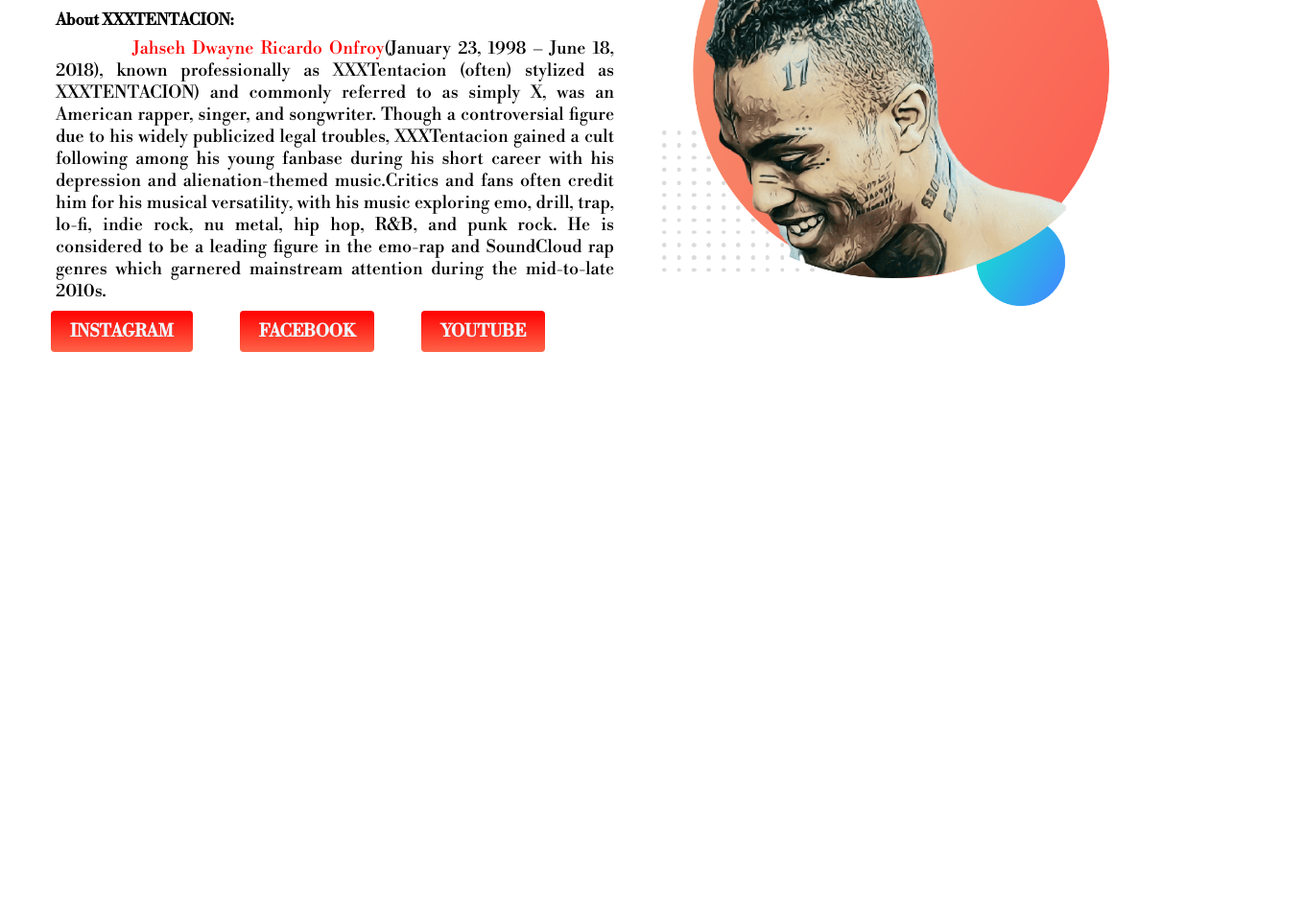
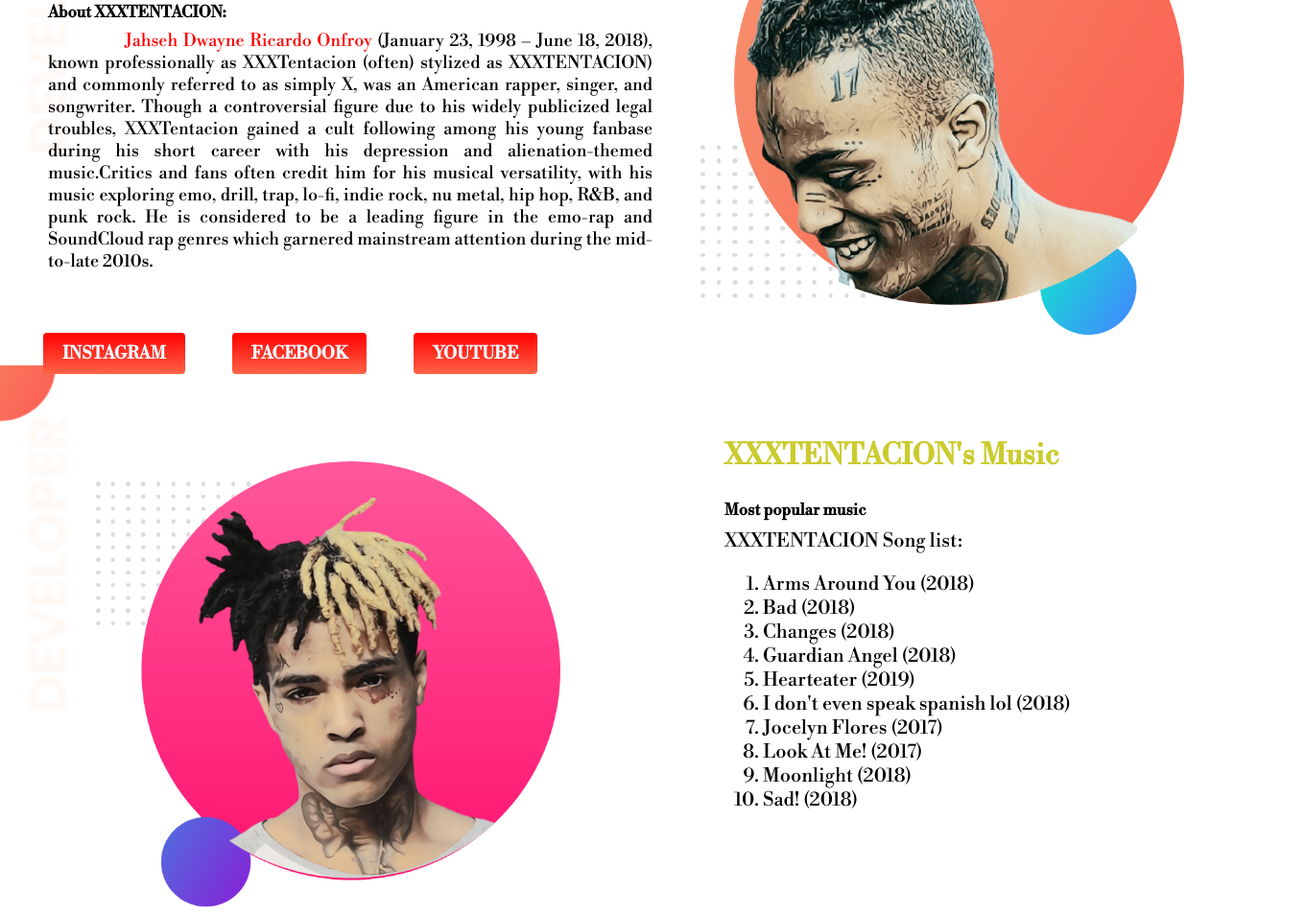
Before and after one commit to Majharul-slam/first_assignment, a plain HTML site: page index.html in a window 1280 px wide. Shown: the part 201-1154 px from the top of the page at 96% size, 1360 px wide, since content can reach past the window. Before the commit the page ends 800 px from the top, so only its background shows below. Drawn offline with nearby package versions, Linux system fonts and the light colour scheme; a web font is replaced by a local one.

Commit message:
2nd section

```diff
--- a/index.css
+++ b/index.css
@@ -2,10 +2,15 @@ body {
   font-family: 'Libre Bodoni',
     serif;
   font-size: 20px;
+  margin: 0;
+  margin-right: -80px;
 }
 
 section {
   display: flex;
+  background-image: url(image-bg/top-banner.png);
+  background-repeat: no-repeat;
+
 }
 
 .first {
@@ -49,7 +54,22 @@ h5 {
   font-weight: 600;
   margin-bottom: -10px;
 }
-.span_p_1{
+
+.span_p_1 {
   margin-left: 80px;
   color: red;
 }
+
+.tentacion_music {
+  color: rgba(192, 192, 3, 0.822);
+}
+
+#sec_image {
+  margin-left: 50px;
+  margin-top: 50px;
+}
+
+#secnd_milestone {
+  text-align: justify;
+
+}
--- a/index.html
+++ b/index.html
@@ -19,7 +19,8 @@
       <h1>WELCOME TO</h1>
       <h1><span>XXXTENTACION</span> music world!!</h1>
       <h5>About XXXTENTACION: </h5>
-      <p class="xx_p"><span class="span_p_1">Jahseh Dwayne Ricardo Onfroy</span>(January 23, 1998 – June 18, 2018), known professionally as
+      <p class="xx_p"><span class="span_p_1">Jahseh Dwayne Ricardo Onfroy</span> (January 23, 1998 – June 18, 2018),
+        known professionally as
         XXXTentacion (often) stylized as XXXTENTACION) and commonly referred to as simply X, was an American rapper,
         singer, and songwriter.
         Though a controversial figure due to his widely publicized legal troubles, XXXTentacion gained a cult following
@@ -38,6 +39,30 @@
   <a class="button_1" href="https://www.facebook.com/" target="blank_2">FACEBOOK</a>
   <a class="button_1" href="https://www.youtube.com/channel/UCM9r1xn6s30OnlJWb-jc3Sw" target="blank_2">YOUTUBE</a>
 
+  <section class="milestone">
+    <div class="first" id="sec_image">
+      <img src="image/main/my-bg2.png" alt="logo2">
+    </div>
+    <div class="first" id="secnd_milestone">
+      <h1> <span class="tentacion_music">XXXTENTACION's Music</span></h1>
+      <h5>Most popular music </h5>
+      <p id="ii_p">XXXTENTACION Song list:
+      <ol>
+        <li>Arms Around You (2018)</li>
+        <li>Bad (2018)</li>
+        <li>Changes (2018)</li>
+        <li>Guardian Angel (2018)</li>
+        <li>Hearteater (2019)</li>
+        <li>I don't even speak spanish lol (2018)</li>
+        <li>Jocelyn Flores (2017)</li>
+        <li>Look At Me! (2017)</li>
+        <li>Moonlight (2018)</li>
+        <li>Sad! (2018)</li>
+      </ol>
+      </p>
+    </div>
+  </section>
+
 </body>
 
 </html>
```
